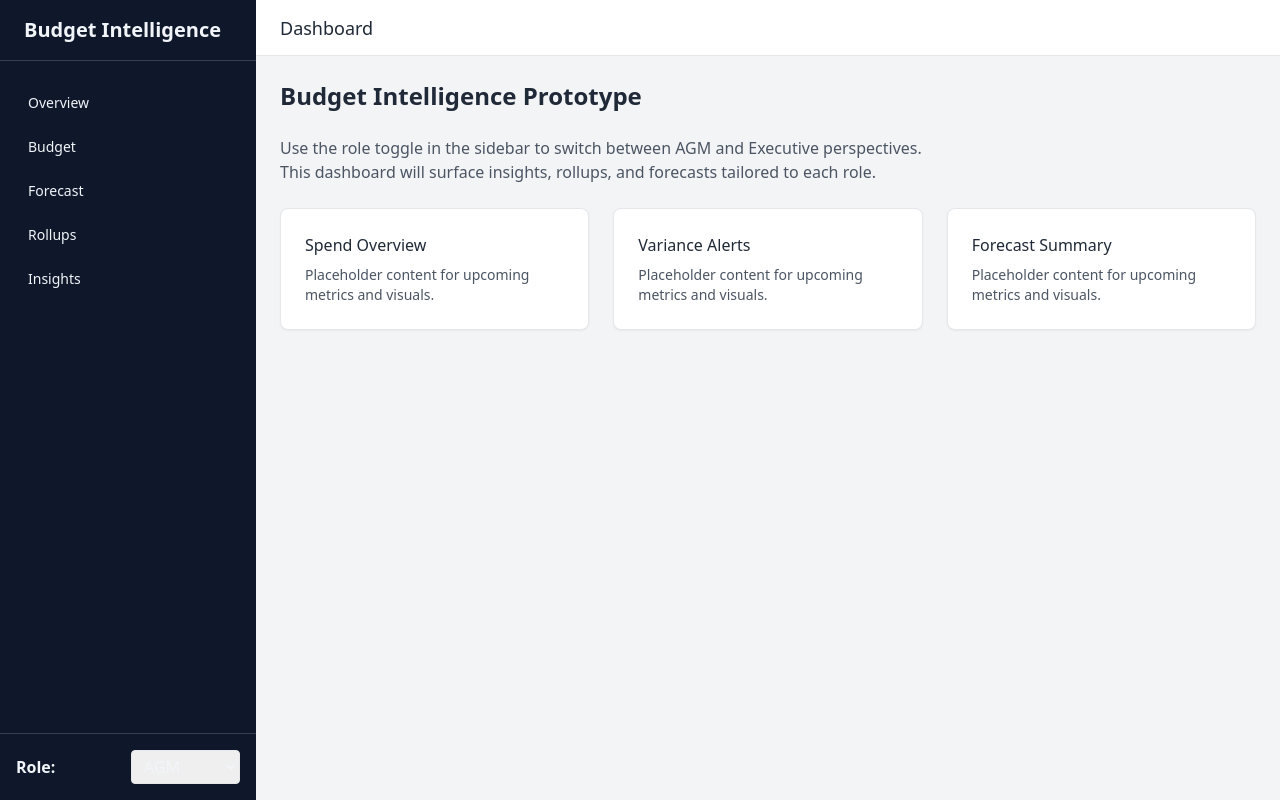
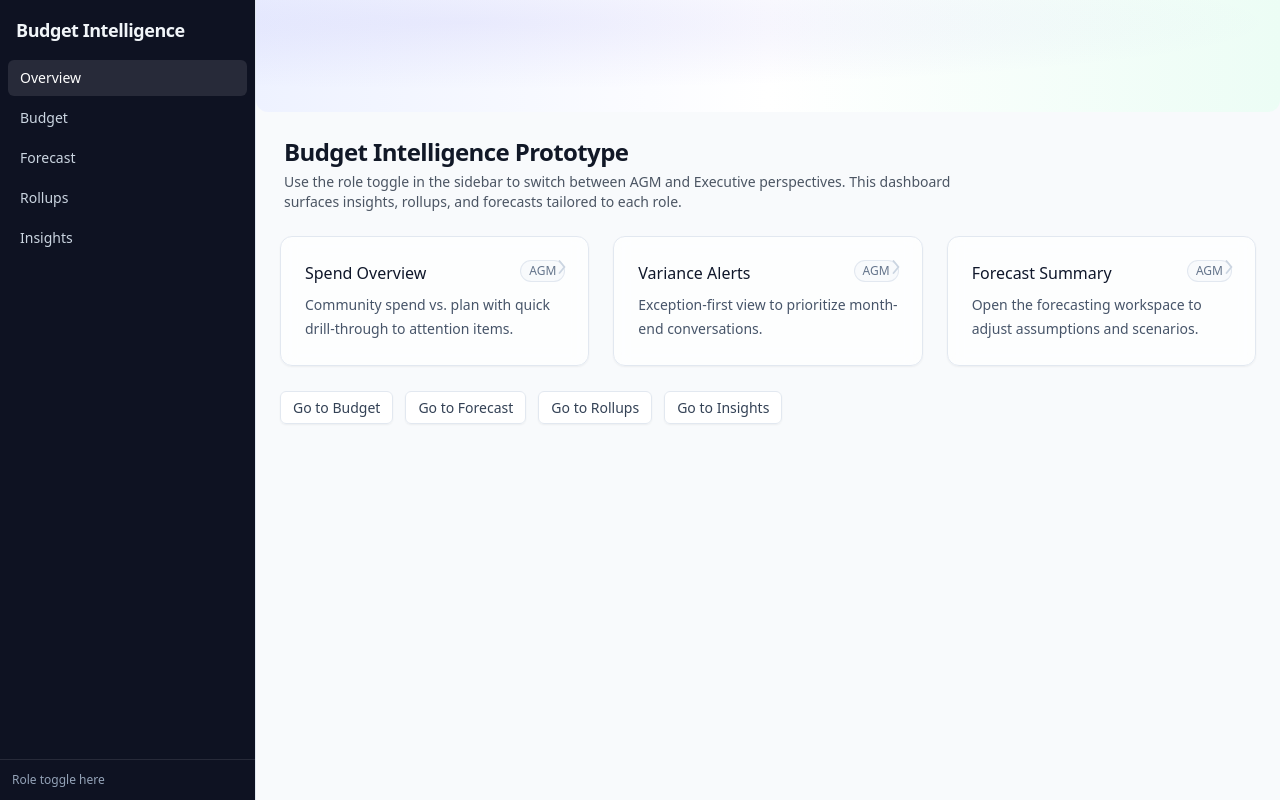
Before and after one commit to Integracarejj/BusIntell, a Next.js app: page / in a window 1280 px wide. Built offline with nearby package versions, Linux system fonts and the light colour scheme.

Commit message:
updated homepage and routing working

```diff
--- a/app/agm/budget/page.tsx
+++ b/app/agm/budget/page.tsx
@@ -0,0 +1,18 @@
+
+// app/agm/budget/page.tsx
+export default function AgmBudgetPage() {
+    return (
+        <div className="space-y-3">
+            <h1 className="text-xl font-semibold text-slate-900">Budget</h1>
+            <p className="text-sm text-slate-600">
+                Editable grid for monthly/annual amounts. (Scaffold)
+            </p>
+            <div className="rounded-xl border border-slate-200 bg-white p-6 shadow-sm">
+                <p className="text-sm text-slate-600">
+                    Plug in <code>BudgetGrid</code> and <code>Header</code> here when
+                    data mocks are ready.
+                </p>
+            </div>
+        </div>
+    );
+}
--- a/app/agm/forecast/page.tsx
+++ b/app/agm/forecast/page.tsx
@@ -0,0 +1,17 @@
+
+// app/agm/forecast/page.tsx
+export default function AgmForecastPage() {
+    return (
+        <div className="space-y-3">
+            <h1 className="text-xl font-semibold text-slate-900">Forecast</h1>
+            <p className="text-sm text-slate-600">
+                Workspace for what-if and adjustments. (Scaffold)
+            </p>
+            <div className="rounded-xl border border-slate-200 bg-white p-6 shadow-sm">
+                <p className="text-sm text-slate-600">
+                    Hook up sliders and inline AI tips as you define the model.
+                </p>
+            </div>
+        </div>
+    );
+}
--- a/app/agm/insights/page.tsx
+++ b/app/agm/insights/page.tsx
@@ -0,0 +1,18 @@
+
+// app/agm/insights/page.tsx
+export default function AgmInsightsPage() {
+    return (
+        <div className="space-y-3">
+            <h1 className="text-xl font-semibold text-slate-900">Insights</h1>
+            <p className="text-sm text-slate-600">
+                Narrative+visuals for AGM attention and actions. (Scaffold)
+            </p>
+            <div className="rounded-xl border border-slate-200 bg-white p-6 shadow-sm">
+                <p className="text-sm text-slate-600">
+                    Later: use <code>InsightCard</code> with mocked AI output from{' '}
+                    <code>lib/ai.ts</code>.
+                </p>
+            </div>
+        </div>
+    );
+}
--- a/app/agm/rollups/page.tsx
+++ b/app/agm/rollups/page.tsx
@@ -0,0 +1,17 @@
+
+// app/agm/rollups/page.tsx
+export default function AgmRollupsPage() {
+    return (
+        <div className="space-y-3">
+            <h1 className="text-xl font-semibold text-slate-900">Rollups</h1>
+            <p className="text-sm text-slate-600">
+                Multi-community rollups and exception-first views. (Scaffold)
+            </p>
+            <div className="rounded-xl border border-slate-200 bg-white p-6 shadow-sm">
+                <p className="text-sm text-slate-600">
+                    Later: connect to <code>RollupTable</code> and drilldowns.
+                </p>
+            </div>
+        </div>
+    );
+}
--- a/app/globals.css
+++ b/app/globals.css
@@ -1,13 +1,26 @@
+/* app/globals.css */
 @tailwind base;
 @tailwind components;
 @tailwind utilities;
 
-html,
-body {
-    height: 100%;
+/* Keep the rest simple and CSS-only so the parser is happy */
+html {
+    color-scheme: light;
 }
 
 body {
-    background-color: #f3f4f6;
-    /* gray-100 fallback */
+    background-color: hsl(210 20% 98%);
+    /* light slate-ish */
+    color: rgb(30 41 59);
+    /* slate-800 */
+    -webkit-font-smoothing: antialiased;
+    -moz-osx-font-smoothing: grayscale;
 }
+
+/* Accessible focus ring */
+:focus-visible {
+    outline: none;
+    box-shadow: 0 0 0 2px rgb(99 102 241);
+    /* indigo-500 */
+    border-radius: 8px;
+}
--- a/app/layout.tsx
+++ b/app/layout.tsx
@@ -1,21 +1,16 @@
+
 // app/layout.tsx
 import "./globals.css";
 import type { ReactNode } from "react";
 import Sidebar from "../components/Sidebar";
-import Header from "../components/Header";
 
 export default function RootLayout({ children }: { children: ReactNode }) {
     return (
-        <html lang="en">
-            <body className="h-screen overflow-hidden">
-                <div className="flex h-full">
+        <html lang="en" className="h-full">
+            <body className="h-full bg-slate-50 text-slate-800 antialiased">
+                <div className="flex h-screen">
                     <Sidebar />
-                    <div className="flex flex-col flex-1">
-                        <Header />
-                        <main className="flex-1 overflow-auto p-6">
-                            {children}
-                        </main>
-                    </div>
+                    <main className="relative flex-1 overflow-auto p-6">{children}</main>
                 </div>
             </body>
         </html>
--- a/app/page.tsx
+++ b/app/page.tsx
@@ -1,31 +1,151 @@
+
+// app/page.tsx
+import Link from "next/link";
+import type { Metadata } from "next";
+
+export const metadata: Metadata = {
+    title: "Dashboard | Budget Intelligence",
+    description:
+        "Role-aware dashboard for AGM and Executive views: insights, rollups, and forecast entry points.",
+};
+
+type Card = {
+    title: string;
+    description: string;
+    href: string;
+    badge?: string;
+    testId?: string;
+};
+
+const cards: Card[] = [
+    {
+        title: "Spend Overview",
+        description:
+            "Community spend vs. plan with quick drill-through to attention items.",
+        href: "/agm/insights",
+        badge: "AGM",
+        testId: "card-spend",
+    },
+    {
+        title: "Variance Alerts",
+        description:
+            "Exception-first view to prioritize month-end conversations.",
+        href: "/agm/rollups",
+        badge: "AGM",
+        testId: "card-variance",
+    },
+    {
+        title: "Forecast Summary",
+        description:
+            "Open the forecasting workspace to adjust assumptions and scenarios.",
+        href: "/agm/forecast",
+        badge: "AGM",
+        testId: "card-forecast",
+    },
+];
+
 export default function Page() {
     return (
         <div className="space-y-6">
-            <h2 className="text-2xl font-semibold text-gray-800">
-                Budget Intelligence Prototype
-            </h2>
+            {/* Gradient band to modernize the hero area */}
+            <div
+                className="relative -mx-6 -mt-6 mb-2 h-28 overflow-hidden rounded-b-xl
+                   bg-gradient-to-r from-indigo-50 via-white to-emerald-50"
+                aria-hidden="true"
+            >
+                <div className="pointer-events-none absolute inset-0 bg-[radial-gradient(80%_60%_at_20%_20%,rgba(79,70,229,0.08),transparent)]" />
+            </div>
 
-            <p className="text-gray-600 max-w-2xl">
-                Use the role toggle in the sidebar to switch between AGM and
-                Executive perspectives. This dashboard will surface insights,
-                rollups, and forecasts tailored to each role.
-            </p>
+            <header className="px-1">
+                <h1 className="text-2xl font-semibold tracking-tight text-gray-900">
+                    Budget Intelligence Prototype
+                </h1>
+                <p className="mt-1 max-w-2xl text-sm text-gray-600">
+                    Use the role toggle in the sidebar to switch between AGM and Executive
+                    perspectives. This dashboard surfaces insights, rollups, and forecasts
+                    tailored to each role.
+                </p>
+            </header>
 
-            <div className="grid grid-cols-1 md:grid-cols-3 gap-6">
-                {["Spend Overview", "Variance Alerts", "Forecast Summary"].map(
-                    (card) => (
-                        <div
-                            key={card}
-                            className="rounded-lg bg-white p-6 shadow-sm border border-gray-200"
+            <section
+                aria-label="Quick entry points"
+                className="grid grid-cols-1 gap-6 md:grid-cols-3"
+            >
+                {cards.map(({ title, description, href, badge, testId }) => (
+                    <Link
+                        key={title}
+                        href={href}
+                        data-testid={testId}
+                        className={[
+                            "group relative block rounded-xl border border-slate-200 bg-white/70 p-6 shadow-sm backdrop-blur",
+                            "transition-all duration-200 hover:-translate-y-0.5 hover:border-indigo-200 hover:shadow-md",
+                            "focus:outline-none focus-visible:ring-2 focus-visible:ring-indigo-500",
+                        ].join(" ")}
+                        aria-label={`${title}: ${description}`}
+                    >
+                        <div className="flex items-start justify-between">
+                            <h3 className="font-medium text-slate-900">{title}</h3>
+                            <span className="rounded-full bg-slate-50 px-2 py-0.5 text-xs font-medium text-slate-500 ring-1 ring-slate-200">
+                                {badge}
+                            </span>
+                        </div>
+                        <p className="mt-2 text-sm leading-6 text-slate-600">{description}</p>
+                        <div className="pointer-events-none absolute inset-x-0 bottom-0 h-1 bg-gradient-to-r from-indigo-400/0 via-indigo-400/20 to-indigo-400/0 opacity-0 transition-opacity duration-200 group-hover:opacity-100" />
+                        <svg
+                            viewBox="0 0 20 20"
+                            fill="none"
+                            className="absolute right-4 top-5 h-5 w-5 text-slate-300 transition-colors group-hover:text-indigo-400"
+                            aria-hidden="true"
                         >
-                            <h3 className="font-medium text-gray-800">{card}</h3>
-                            <p className="mt-2 text-sm text-gray-600">
-                                Placeholder content for upcoming metrics and visuals.
-                            </p>
-                        </div>
-                    )
-                )}
-            </div>
+                            <path
+                                d="M7.5 4l5 6-5 6"
+                                stroke="currentColor"
+                                strokeWidth={1.8}
+                                strokeLinecap="round"
+                                strokeLinejoin="round"
+                            />
+                        </svg>
+                    </Link>
+                ))}
+            </section>
+
+            {/* Optional quick links row */}
+            <nav aria-label="AGM quick links" className="pt-2">
+                <ul className="flex flex-wrap gap-3 text-sm">
+                    <li>
+                        <Link
+                            href="/agm/budget"
+                            className="rounded-md border border-slate-200 bg-white px-3 py-1.5 text-slate-700 shadow-sm transition hover:border-indigo-200 hover:text-indigo-700 focus:outline-none focus-visible:ring-2 focus-visible:ring-indigo-500"
+                        >
+                            Go to Budget
+                        </Link>
+                    </li>
+                    <li>
+                        <Link
+                            href="/agm/forecast"
+                            className="rounded-md border border-slate-200 bg-white px-3 py-1.5 text-slate-700 shadow-sm transition hover:border-indigo-200 hover:text-indigo-700 focus:outline-none focus-visible:ring-2 focus-visible:ring-indigo-500"
+                        >
+                            Go to Forecast
+                        </Link>
+                    </li>
+                    <li>
+                        <Link
+                            href="/agm/rollups"
+                            className="rounded-md border border-slate-200 bg-white px-3 py-1.5 text-slate-700 shadow-sm transition hover:border-indigo-200 hover:text-indigo-700 focus:outline-none focus-visible:ring-2 focus-visible:ring-indigo-500"
+                        >
+                            Go to Rollups
+                        </Link>
+                    </li>
+                    <li>
+                        <Link
+                            href="/agm/insights"
+                            className="rounded-md border border-slate-200 bg-white px-3 py-1.5 text-slate-700 shadow-sm transition hover:border-indigo-200 hover:text-indigo-700 focus:outline-none focus-visible:ring-2 focus-visible:ring-indigo-500"
+                        >
+                            Go to Insights
+                        </Link>
+                    </li>
+                </ul>
+            </nav>
         </div>
     );
 }
--- a/components/Sidebar.tsx
+++ b/components/Sidebar.tsx
@@ -2,41 +2,54 @@
 // components/Sidebar.tsx
 "use client";
 
-import { useState } from "react";
-import ToggleRole from "./ToggleRole";
+import Link from "next/link";
+import { usePathname } from "next/navigation";
+import clsx from "clsx";
 
-type Role = "AGM" | "Executive";
+const nav = [
+    { label: "Overview", href: "/" },
+    { label: "Budget", href: "/agm/budget" },
+    { label: "Forecast", href: "/agm/forecast" },
+    { label: "Rollups", href: "/agm/rollups" },
+    { label: "Insights", href: "/agm/insights" },
+];
 
 export default function Sidebar() {
-    const [role, setRole] = useState<Role>("AGM");
-
-    const agmLinks = ["Overview", "Budget", "Forecast", "Rollups", "Insights"];
-    const execLinks = ["Portfolio", "Variance", "Trends", "Insights"];
-    const links = role === "Executive" ? execLinks : agmLinks;
+    const pathname = usePathname();
 
     return (
-        <aside className="w-64 bg-slate-900 text-slate-100 flex flex-col">
-            {/* Logo / Title */}
-            <div className="px-6 py-4 text-xl font-semibold border-b border-slate-700">
+        <aside className="flex h-full w-64 flex-col border-r border-slate-200 bg-slate-950/95 text-slate-100">
+            <div className="px-4 pb-2 pt-4 text-lg font-semibold tracking-tight">
                 Budget Intelligence
             </div>
 
-            {/* Navigation */}
-            <nav className="flex-1 px-4 py-6 space-y-2">
-                {links.map((item) => (
-                    <a
-                        key={item}
-                        href="#"
-                        className="block rounded-md px-3 py-2 text-sm hover:bg-slate-800 transition"
-                    >
-                        {item}
-                    </a>
-                ))}
+            <nav className="flex-1 px-2 py-2">
+                {nav.map((item) => {
+                    const active =
+                        item.href === "/"
+                            ? pathname === "/"
+                            : pathname.startsWith(item.href);
+                    return (
+                        <Link
+                            key={item.href}
+                            href={item.href}
+                            className={clsx(
+                                "mb-1 block rounded-md px-3 py-2 text-sm transition",
+                                "focus:outline-none focus-visible:ring-2 focus-visible:ring-indigo-500",
+                                active
+                                    ? "bg-white/10 text-white"
+                                    : "text-slate-300 hover:bg-white/5 hover:text-white"
+                            )}
+                        >
+                            {item.label}
+                        </Link>
+                    );
+                })}
             </nav>
 
-            {/* Role Toggle */}
-            <div className="px-4 py-4 border-t border-slate-700">
-                <ToggleRole role={role} setRole={setRole} />
+            {/* Role toggle area placeholder remains; we can wire it next */}
+            <div className="border-t border-white/10 p-3 text-xs text-slate-400">
+                Role toggle here
             </div>
         </aside>
     );
--- a/package.json
+++ b/package.json
@@ -25,6 +25,7 @@
   },
   "homepage": "https://github.com/Integracarejj/BusIntell#readme",
   "dependencies": {
+    "clsx": "^2.1.1",
     "next": "^16.1.3",
     "react": "^19.2.3",
     "react-dom": "^19.2.3"
--- a/postcss.config.cjs
+++ b/postcss.config.cjs
@@ -1,4 +1,5 @@
 
+// postcss.config.js  ← at project root
 module.exports = {
   plugins: {
     tailwindcss: {},
```
Also changed, not shown: app/agm/page.tsx (+12 -27 lines), components/ToggleRole.tsx (+1 -8 lines), 1 other file (tests, documents, lock files or other folders).
